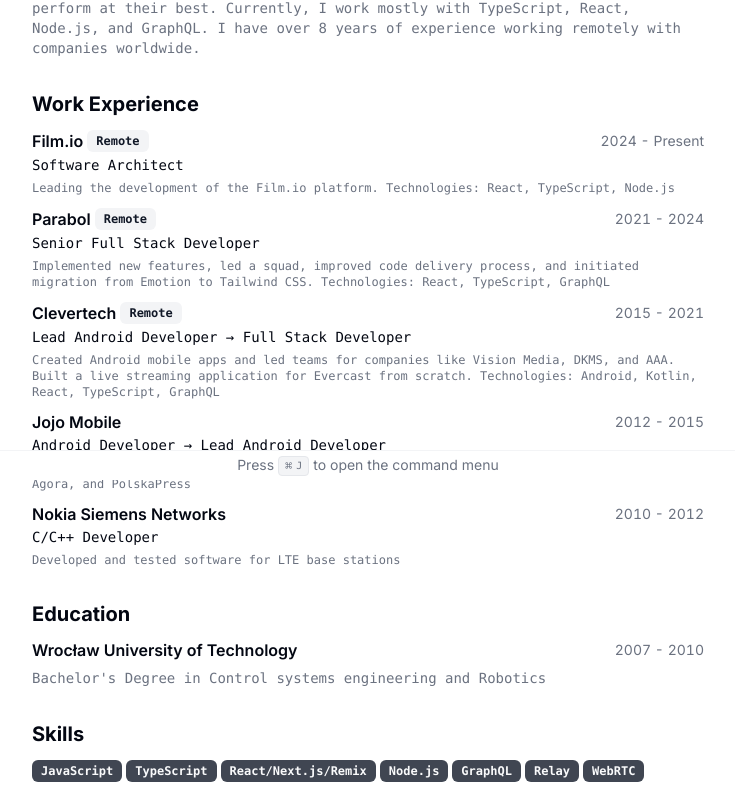
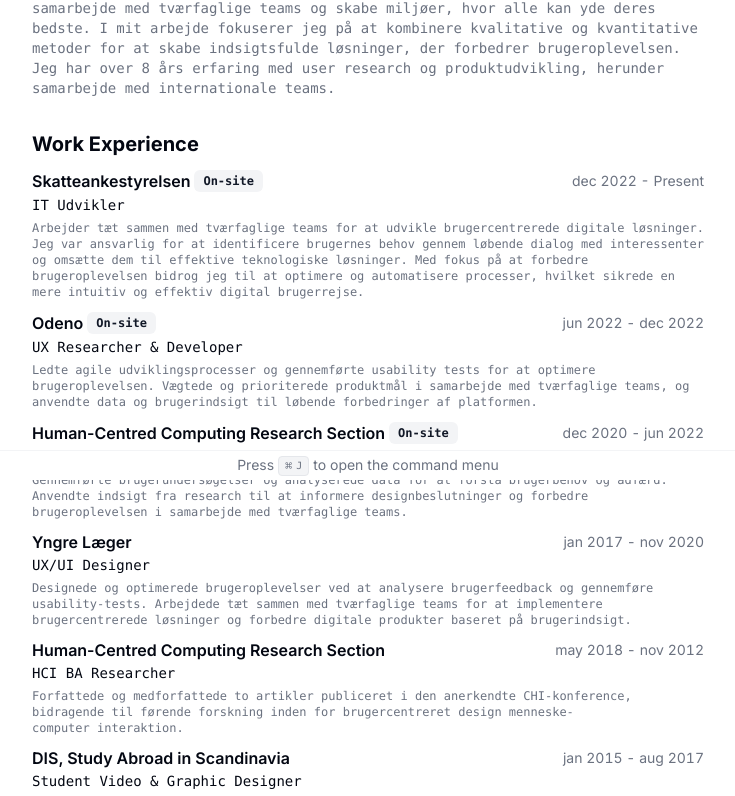
Before and after one commit to QC20/skinny-cv, a Next.js app: page / in a window 1280 px wide. Shown: the part 320-1116 px from the top of the page, without its empty margins (272-1007 px from the left). Built offline with nearby package versions, Linux system fonts and the light colour scheme.

Commit message:
insert my info

```diff
--- a/src/apollo/type-defs.ts
+++ b/src/apollo/type-defs.ts
@@ -58,6 +58,30 @@
 
   @Field(() => String)
   description: string;
+}
+
+@ObjectType()
+export class Publications {
+  @Field(() => String)
+  Title: string;
+
+  @Field(() => String)
+  link: string;
+
+  @Field(() => [String])
+  badges: string[];
+
+  @Field(() => String)
+  Resume: string;
+
+  @Field(() => String)
+  year: string;
+
+  @Field(() => String)
+  description: string;
+
+  @Field(() => String)
+  authors: string;
 }
 
 @ObjectType()
--- a/src/data/resume-data.tsx
+++ b/src/data/resume-data.tsx
@@ -18,30 +18,31 @@
   YearProgressLogo,
 } from "@/images/logos";
 import { GitHubIcon, LinkedInIcon, XIcon } from "@/components/icons";
+import { Publications } from "@/apollo/type-defs";
 
 export const RESUME_DATA = {
-  name: "Bartosz Jarocki",
-  initials: "BJ",
-  location: "Wrocław, Poland, CET",
-  locationLink: "https://www.google.com/maps/place/Wrocław",
+  name: "Jonas Kjeldmand Jensen",
+  initials: "JKJ",
+  location: "Copenhagen, Denmark, CET",
+  locationLink: "https://www.google.com/maps/place/Copenhagen",
   about:
-    "Detail-oriented Full Stack Engineer dedicated to building high-quality products.",
+    "Detaljeorienteret UX researcher dedikeret til at skabe produkter af høj kvalitet.",
   summary:
-    "As a Full Stack Engineer, I specialize in taking products from concept to launch. I excel in leading teams and creating environments where individuals perform at their best. Currently, I work mostly with TypeScript, React, Node.js, and GraphQL. I have over 8 years of experience working remotely with companies worldwide.",
+    "Som UX Researcher er jeg specialiseret i at tage digitale produkter fra idé til lancering gennem en dyb forståelse af brugerbehov og adfærd. Jeg trives med at samarbejde med tværfaglige teams og skabe miljøer, hvor alle kan yde deres bedste. I mit arbejde fokuserer jeg på at kombinere kvalitative og kvantitative metoder for at skabe indsigtsfulde løsninger, der forbedrer brugeroplevelsen. Jeg har over 8 års erfaring med user research og produktudvikling, herunder samarbejde med internationale teams.",
   avatarUrl: "https://avatars.githubusercontent.com/u/1017620?v=4",
-  personalWebsiteUrl: "https://jarocki.me",
+  personalWebsiteUrl: "https://jonaskjeldmand.vercel.app/",
   contact: {
-    email: "bartosz.jarocki@hey.com",
-    tel: "+48530213401",
+    email: "jkj@di.ku.dk",
+    tel: "+45 20479628",
     social: [
       {
         name: "GitHub",
-        url: "https://github.com/BartoszJarocki",
+        url: "https://github.com/QC20/",
         icon: GitHubIcon,
       },
       {
         name: "LinkedIn",
-        url: "https://www.linkedin.com/in/bjarocki/",
+        url: "https://www.linkedin.com/in/jonaskjeldmand/",
         icon: LinkedInIcon,
       },
       {
@@ -53,76 +54,104 @@
   },
   education: [
     {
-      school: "Wrocław University of Technology",
-      degree: "Bachelor's Degree in Control systems engineering and Robotics",
-      start: "2007",
-      end: "2010",
+      school: "Københavns Universitet",
+      degree: "Cand.Scient. IT & Kognition",
+      start: "2019",
+      end: "2022",
+    },
+    {
+      school: "Københavns Universitet",
+      degree: "B.A. Kommunikation & IT",
+      start: "2014",
+      end: "2018",
     },
   ],
   work: [
     {
-      company: "Film.io",
-      link: "https://film.io",
-      badges: ["Remote"],
-      title: "Software Architect",
+      company: "Skatteankestyrelsen",
+      link: "https://skatteankestyrelsen.dk/",
+      badges: ["On-site"],
+      title: "IT Udvikler",
       logo: ConsultlyLogo,
-      start: "2024",
+      start: "dec 2022",
       end: null,
       description:
-        "Leading the development of the Film.io platform. Technologies: React, TypeScript, Node.js",
+        "Arbejder tæt sammen med tværfaglige teams for at udvikle brugercentrerede digitale løsninger. Jeg var ansvarlig for at identificere brugernes behov gennem løbende dialog med interessenter og omsætte dem til effektive teknologiske løsninger. Med fokus på at forbedre brugeroplevelsen bidrog jeg til at optimere og automatisere processer, hvilket sikrede en mere intuitiv og effektiv digital brugerrejse.",
     },
     {
-      company: "Parabol",
-      link: "https://parabol.co",
-      badges: ["Remote"],
-      title: "Senior Full Stack Developer",
+      company: "Odeno",
+      link: "https://www.linkedin.com/company/odeno/",
+      badges: ["On-site"],
+      title: "UX Researcher & Developer",
       logo: ParabolLogo,
-      start: "2021",
-      end: "2024",
+      start: "jun 2022",
+      end: "dec 2022",
       description:
-        "Implemented new features, led a squad, improved code delivery process, and initiated migration from Emotion to Tailwind CSS. Technologies: React, TypeScript, GraphQL",
+        "Ledte agile udviklingsprocesser og gennemførte usability tests for at optimere brugeroplevelsen. Vægtede og prioriterede produktmål i samarbejde med tværfaglige teams, og anvendte data og brugerindsigt til løbende forbedringer af platformen.",
     },
     {
-      company: "Clevertech",
-      link: "https://clevertech.biz",
-      badges: ["Remote"],
-      title: "Lead Android Developer → Full Stack Developer",
+      company: "Human-Centred Computing Research Section",
+      link: "https://di.ku.dk/english/research/human-centred-computing/",
+      badges: ["On-site"],
+      title: "HCI MA Researcher",
       logo: ClevertechLogo,
-      start: "2015",
-      end: "2021",
+      start: "dec 2020",
+      end: "jun 2022",
       description:
-        "Created Android mobile apps and led teams for companies like Vision Media, DKMS, and AAA. Built a live streaming application for Evercast from scratch. Technologies: Android, Kotlin, React, TypeScript, GraphQL",
+        "Gennemførte brugerundersøgelser og analyserede data for at forstå brugerbehov og adfærd. Anvendte indsigt fra research til at informere designbeslutninger og forbedre brugeroplevelsen i samarbejde med tværfaglige teams.",
     },
     {
-      company: "Jojo Mobile",
-      link: "https://bsgroup.eu/",
+      company: "Yngre Læger",
+      link: "https://laeger.dk/foreninger/yngre-laeger",
       badges: [],
-      title: "Android Developer → Lead Android Developer",
+      title: "UX/UI Designer",
       logo: JojoMobileLogo,
-      start: "2012",
-      end: "2015",
+      start: "jan 2017",
+      end: "nov 2020",
       description:
-        "Led the Android team and developed apps for major Polish companies like LOT, Polskie Radio, Agora, and PolskaPress",
+        "Designede og optimerede brugeroplevelser ved at analysere brugerfeedback og gennemføre usability-tests. Arbejdede tæt sammen med tværfaglige teams for at implementere brugercentrerede løsninger og forbedre digitale produkter baseret på brugerindsigt.",
     },
     {
-      company: "Nokia Siemens Networks",
-      link: "https://www.nokia.com",
+      company: "Human-Centred Computing Research Section",
+      link: "https://di.ku.dk/english/research/human-centred-computing/",
       badges: [],
-      title: "C/C++ Developer",
+      title: "HCI BA Researcher",
       logo: NSNLogo,
-      start: "2010",
-      end: "2012",
-      description: "Developed and tested software for LTE base stations",
+      start: "may 2018",
+      end: "nov 2012",
+      description: "Forfattede og medforfattede to artikler publiceret i den anerkendte CHI-konference, bidragende til førende forskning inden for brugercentreret design menneske-computer interaktion.",
+    },
+    {
+      company: "DIS, Study Abroad in Scandinavia",
+      link: "https://dis.dk/",
+      badges: [],
+      title: "Student Video \& Graphic Designer",
+      logo: NSNLogo,
+      start: "jan 2015",
+      end: "aug 2017",
+      description: "udvikle wireframes og prototyper, forbedret design gennem evalueringer, og skabt videoindhold til studerende.",
     },
   ],
+
+    Publications:[
+      {
+        title: "Exploring Audio Icons for Content-Based Navigation in Voice User Interfaces",
+        link: "https://doi.org/10.1145/3571884.3604302",
+        authors: "Jonas Kjeldmand Jensen & Daniel Ashbrook",
+        year: "ACM CUI '23",
+      }
+  ],
+
   skills: [
-    "JavaScript",
-    "TypeScript",
-    "React/Next.js/Remix",
-    "Node.js",
-    "GraphQL",
-    "Relay",
-    "WebRTC",
+    "Designtænkning",
+    "Prototyping",
+    "Brugerfeedback",
+    "Agil og iterativ Metodik",
+    "Kvalitative og kvantitative forskningsmetoder",
+    "Dataanslyse",
+    "Designværktøjer",
+    "Tværfagligt Samarbejde",
+    "Kommunikation",
   ],
   projects: [
     {
```
Also changed, not shown: src/images/png/odeno_logo.jfif (added).
